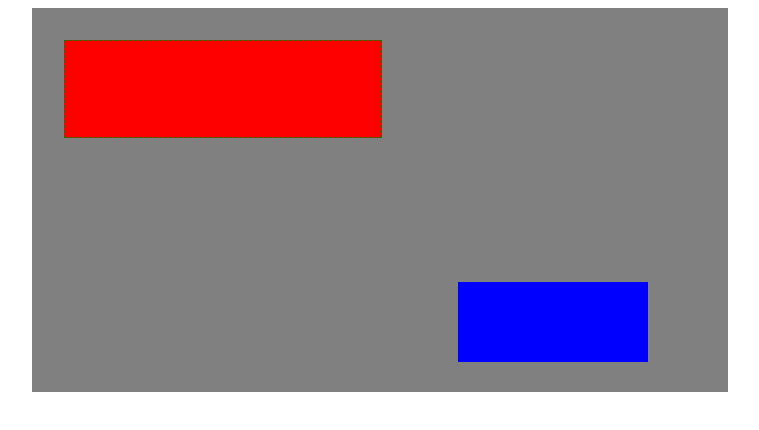
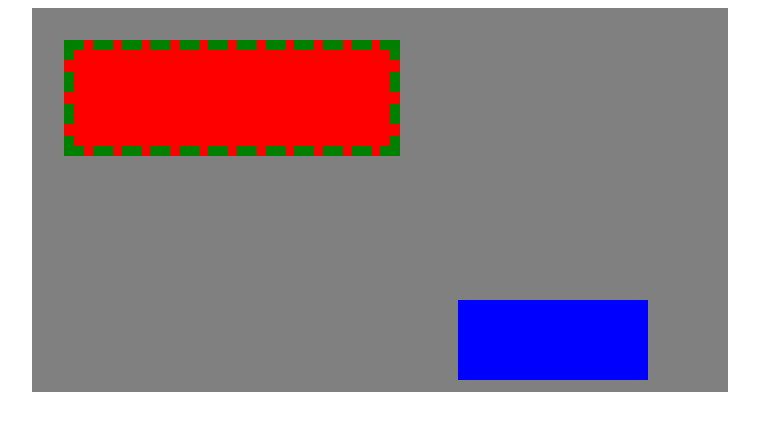
Before and after one commit to Alessio2317/alessio2317.github.io, a plain HTML site: page Box.html in a window 1280 px wide. Shown: the whole page, without its empty margins (260-1019 px from the left). Drawn offline with Linux system fonts and the light colour scheme.

Commit message:
Update Box.html

```diff
--- a/Box.html
+++ b/Box.html
@@ -16,7 +16,7 @@
            height: 6em;
            width: 50%;
            border: 1px;
-          border:1px dashed green;}
+          border:10px dashed green;}
 
     .box3 {
           background-color: blue;
```
